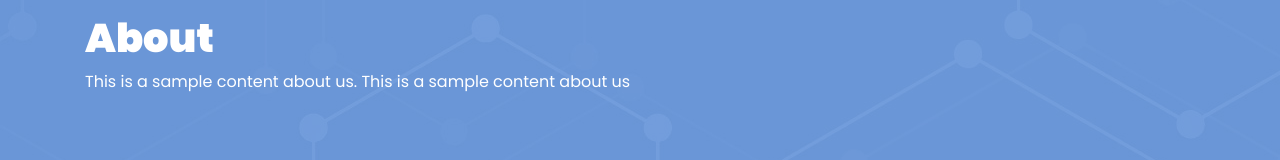
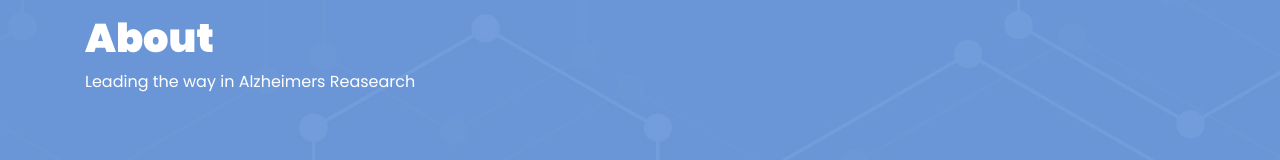
Before and after one commit to hnginternship5/apoe4, a Vue app: page /about in a window 1280 px wide. Shown: the part 165-325 px from the top of the page. Built offline with nearby package versions, Linux system fonts and the light colour scheme; a small style sheet from the web is missing.

Commit message:
Added content to about us page

```diff
--- a/src/components/about/HeaderSection.vue
+++ b/src/components/about/HeaderSection.vue
@@ -2,7 +2,7 @@
     <div class="container-fluid" id="about" :style="{ backgroundImage: 'url(' + require('@/assets/img/r29.png') + ')' }">
         <div class="container">
             <h1 class="font-weight-bold text-white">About</h1>
-            <p class="text-white">This is a sample content about us. This is a sample content about us</p>
+            <p class="text-white">Leading the way in Alzheimers Reasearch</p>
         </div>
     </div>
 </template>
```
